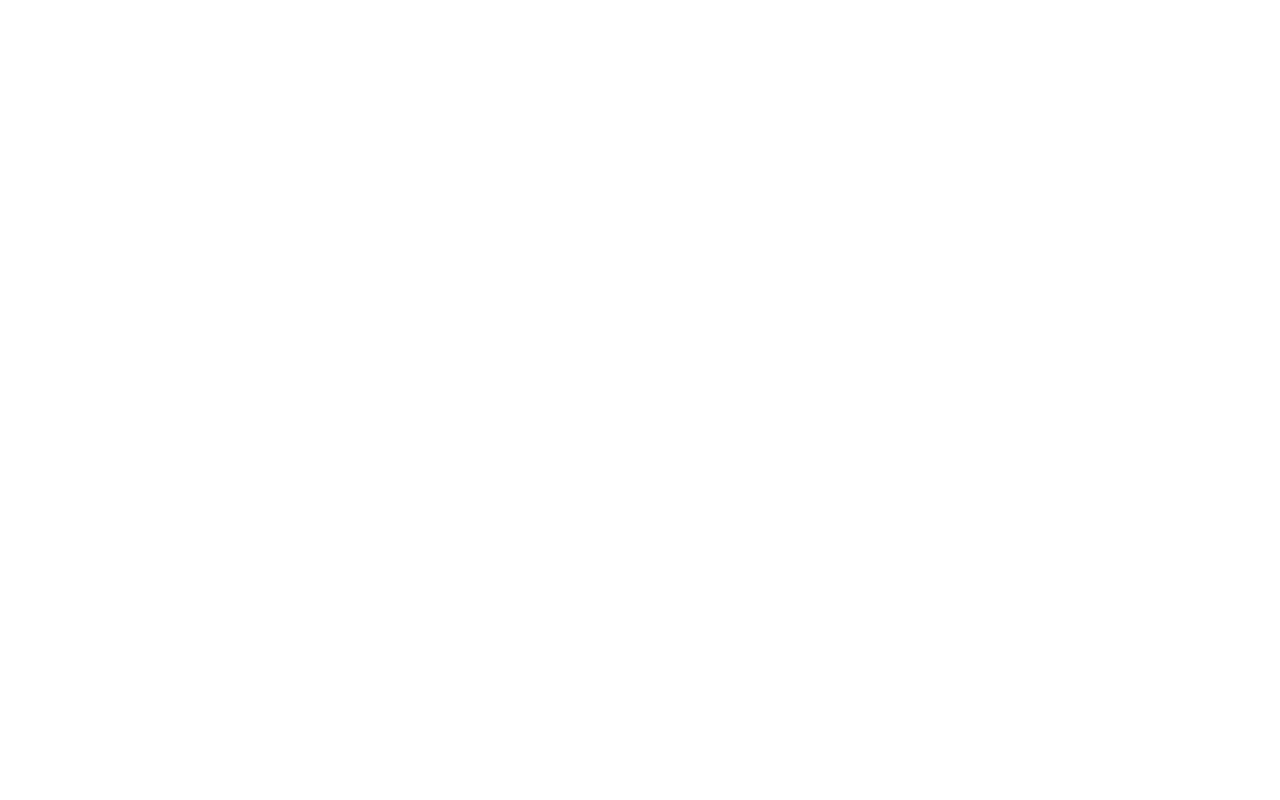
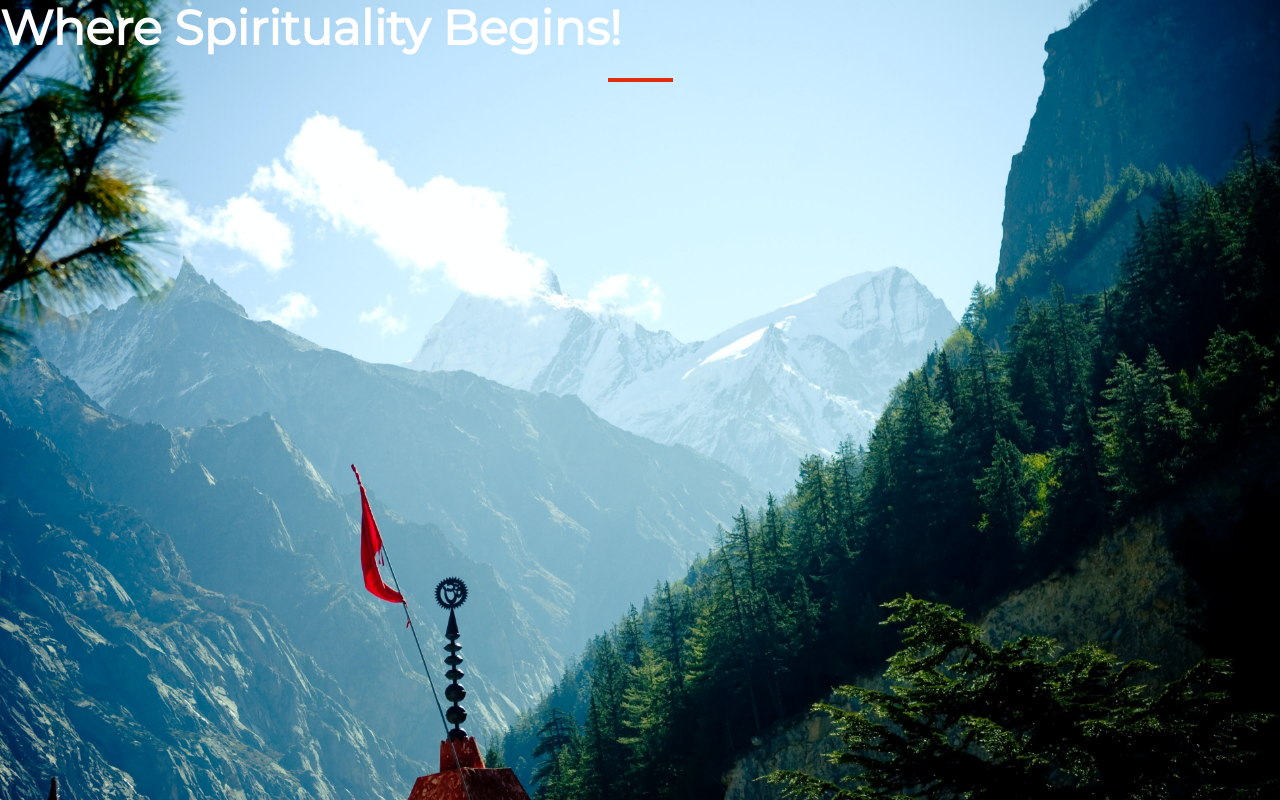
Before and after one commit to jayzonline/bootstrapDesigns.github.io, a website built with Parcel: page src/index.html in a window 1280 px wide. Built offline with nearby package versions, Linux system fonts and the light colour scheme.

Commit message:
intial background-setup-completed #2

```diff
--- a/src/assets/scss/main.scss
+++ b/src/assets/scss/main.scss
@@ -1,5 +1,26 @@
 @import "/node_modules/bootstrap/scss/bootstrap.scss";
 
-body{
-    margin: 0px;
+body,html{
+    width: 100%;
+    height: 100%;
+    font-family: 'Montserrat', sans-serif;
+    background: url(/src/assets/img/background.jpg) no-repeat center center fixed;
+    -webkit-background-size: cover;
+    -moz-background-size: cover;
+    -o-background-size: cover;
+    background-size: cover;
 }
+
+.text-color{
+    color: rgb(255, 255, 255);
+    font-size: 3rem;
+
+}
+.bar {
+    margin: 20px auto;
+    color: #e12d0d;
+    border: 2px solid #e12d0d;
+    max-width: 65px;
+    opacity: 1;
+    background-color: #e12d0d;
+}
--- a/src/index.html
+++ b/src/index.html
@@ -4,10 +4,12 @@
     <meta charset="utf-8">
     <meta name="viewport" content="width=device-width, initial-scale=1">
     <link rel="stylesheet" href="./assets/scss/main.scss">
-    <title>Boostrap Designs</title>
+    <link href='https://fonts.googleapis.com/css?family=Montserrat' rel='stylesheet'>
+    <title>Journey</title>
   </head>
   <body>
-
+   <h1 class="text-color"><strong>Where Spirituality Begins!</strong></h1>
+   <div class="bar"></div>
   </body>
   <script type="module" src="./assets/js/main.js"></script>
 </html>
```
Also changed, not shown: src/assets/img/background.jpg (renamed from src/assets/img/raimond-klavins-F-MHxrdmSao-unsplash.jpg).
